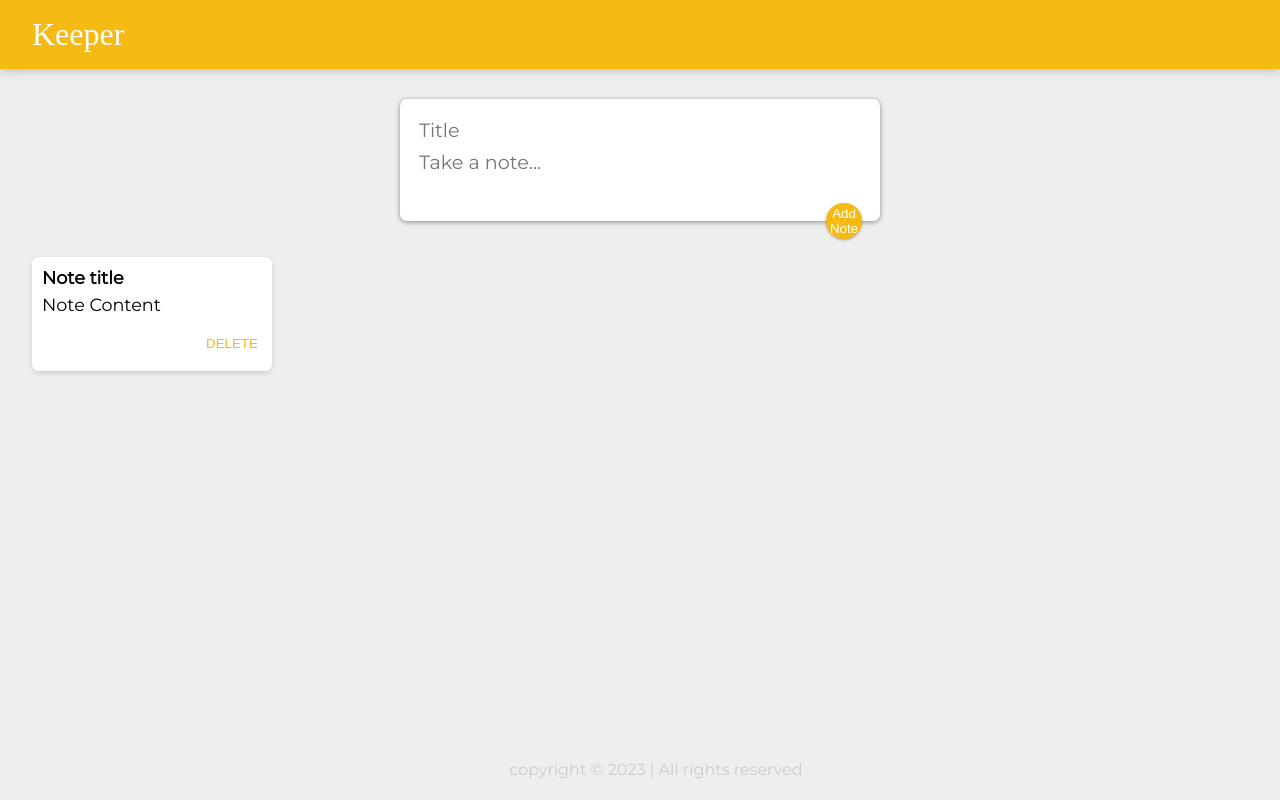
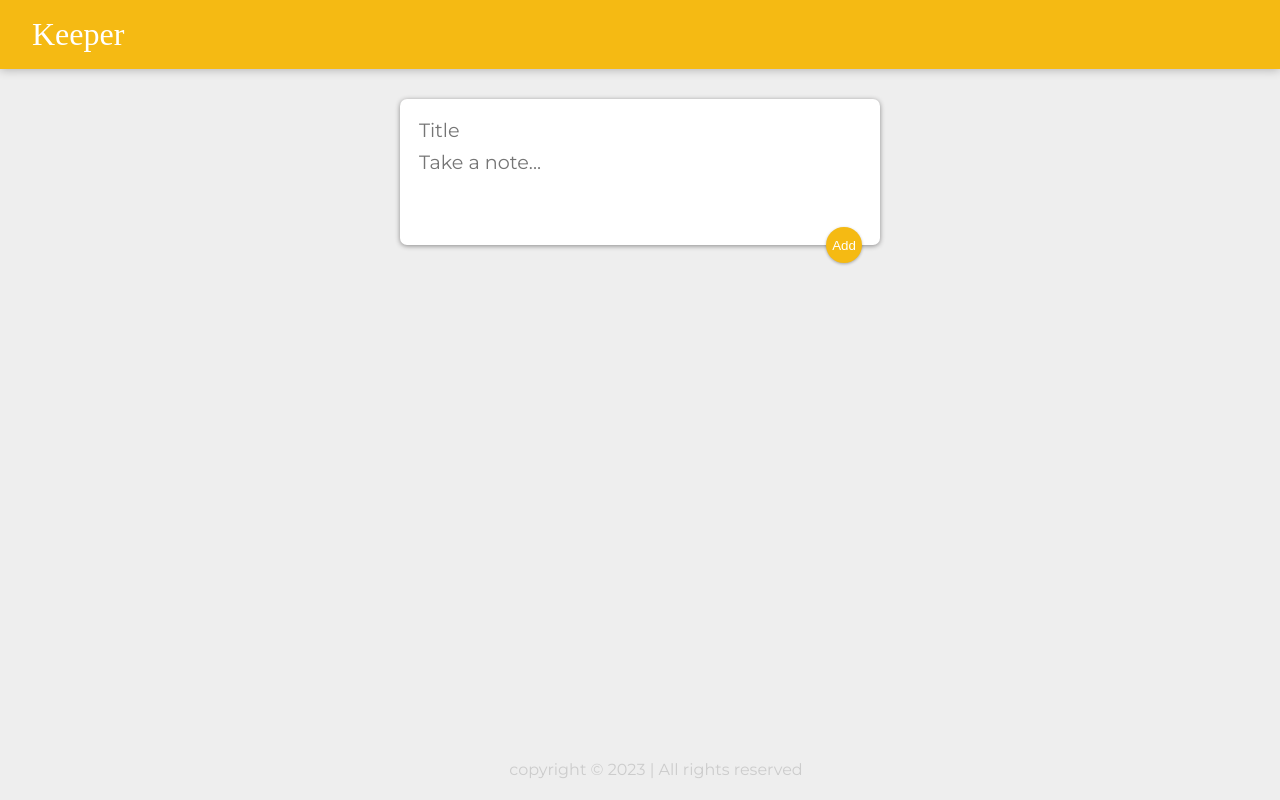
Before and after one commit to Ruban2205/keeper-react-app, a React (Create React App) app: page / in a window 1280 px wide. Built offline with nearby package versions, Linux system fonts and the light colour scheme; a web font is replaced by a local one.

Commit message:
COMPLETE Functions

```diff
--- a/src/components/App.jsx
+++ b/src/components/App.jsx
@@ -1,17 +1,44 @@
-import React from "react";
+import React, { useState } from "react";
 import Header from "./Header";
 import Note from "./Note";
 import Footer from "./Footer";
 
-import noteContent from "../notes";
 import CreateArea from "./CreateArea";
 
 function App() {
+
+    const [notes, setNotes] = useState([]);
+
+    function addNote(newNote) {
+        setNotes(prevNotes => {
+            return [...prevNotes, newNote];
+        });
+    }
+
+    function deleteNote(id) {
+        setNotes(prevNotes => {
+            return prevNotes.filter((noteItem, index) => {
+                return index !== id;
+            });
+        });
+    }
+
+
     return (
         <div>
             <Header />
-            <CreateArea />
-            <Note key={1} title="Note title" content="Note Content"/>
+            <CreateArea onAdd={addNote} />
+            {notes.map((noteItem, index) => {
+                return (
+                    <Note
+                        key={index}
+                        id={index}
+                        title={noteItem.title}
+                        content={noteItem.content}
+                        onDelete={deleteNote}
+                    />
+                );
+            })}
             <Footer />
         </div>
     );
--- a/src/components/CreateArea.jsx
+++ b/src/components/CreateArea.jsx
@@ -1,15 +1,52 @@
-import React from "react";
+import React, { useState } from "react";
 
-function CreateArea() {
+function CreateArea(props) {
+
+    const [note, setNote] = useState({
+        title: "",
+        content: ""
+    });
+
+    function handleChange(event) {
+        const { name, value } = event.target;
+
+        setNote(prevNote => {
+            return {
+                ...prevNote,
+                [name]: value
+            };
+        });
+    }
+
+    function submitNote(event) {
+        props.onAdd(note);
+        setNote({
+            title: "",
+            content: ""
+        });
+        event.preventDefault();
+    }
+
     return (
         <div>
             <form>
-                <input name="title" placeholder="Title" />
-                <textarea name="content" placeholder="Take a note..." />
-                <button>Add Note</button>
+                <input
+                    name="title"
+                    onChange={handleChange}
+                    value={note.title}
+                    placeholder="Title"
+                />
+                <textarea
+                    name="content"
+                    onChange={handleChange}
+                    value={note.content}
+                    placeholder="Take a note..."
+                    rows="3"
+                />
+                <button onClick={submitNote}>Add</button>
             </form>
         </div>
-    )
+    );
 }
 
 export default CreateArea;
--- a/src/components/Note.jsx
+++ b/src/components/Note.jsx
@@ -1,13 +1,19 @@
 import React from "react";
 
+
 function Note(props) {
+
+    function handleClick() {
+        props.onDelete(props.id);
+    }
+
     return (
         <div className="note">
-            <h1>{ props.title }</h1>
+            <h1>{props.title}</h1>
             <p>{props.content}</p>
-            <button>DELETE</button>
+            <button onClick={handleClick}>DELETE</button>
         </div>
-        )
+    )
 }
 
 export default Note;
```
